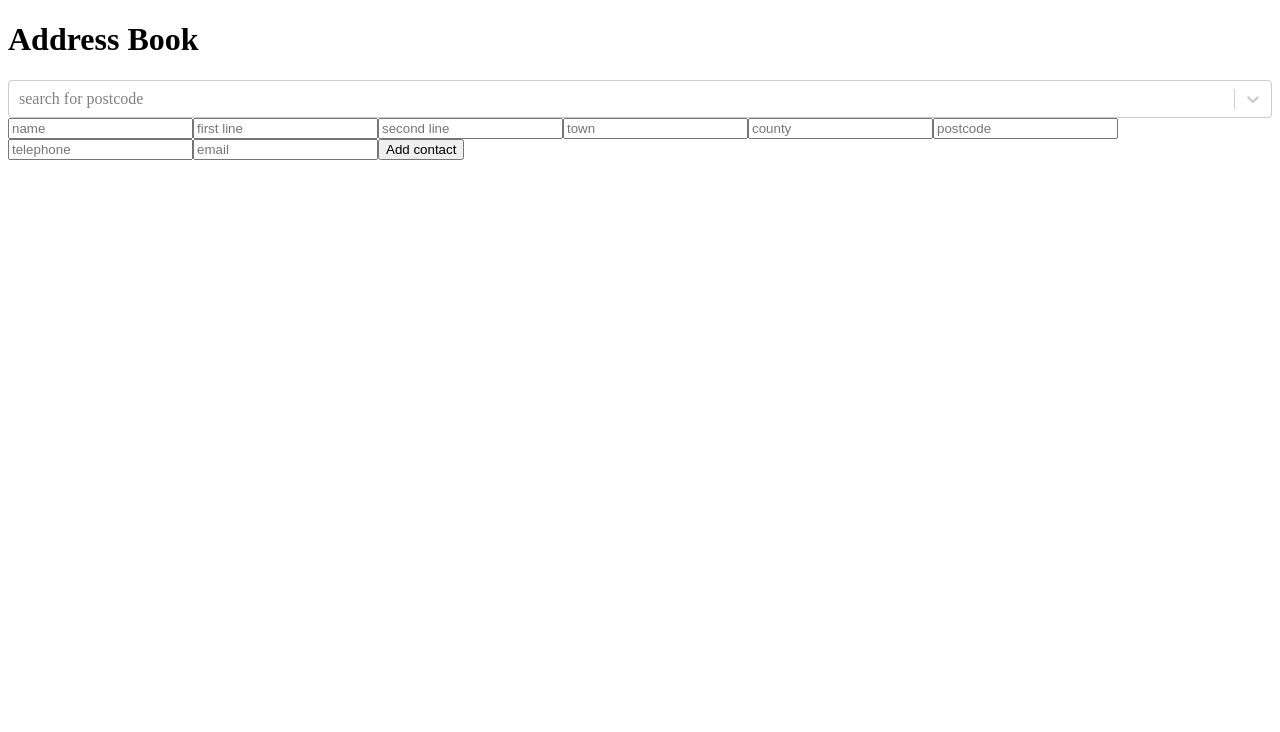
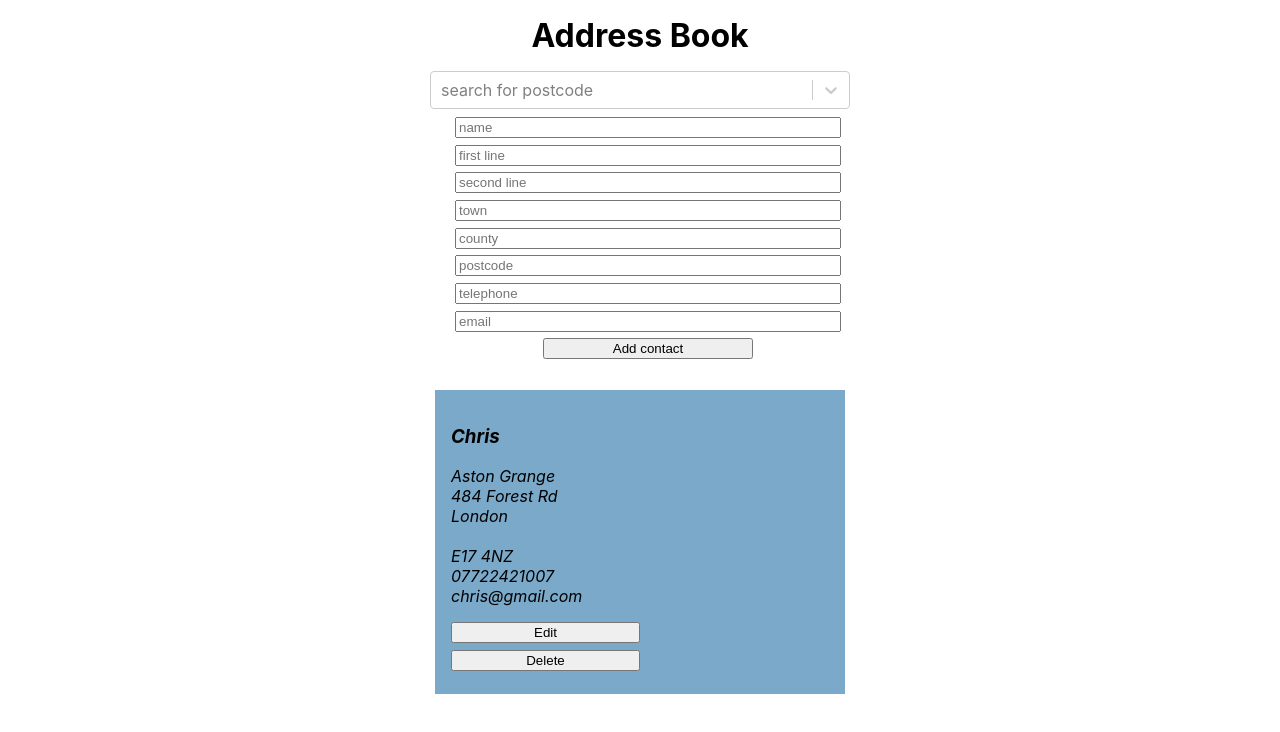
Before and after one commit to christocarr/react-address-book, a React (Create React App) app: page / in a window 1280 px wide. Shown: the top 732 px of the page. Built offline with nearby package versions, Linux system fonts and the light colour scheme.

Commit message:
Styles: add css module styling app wide

```diff
--- a/src/App.js
+++ b/src/App.js
@@ -1,6 +1,7 @@
 import React, { useState } from 'react';
 import ContactForm from './components/ContactForm'
 import ContactList from './components/ContactList';
+import '../src/index.css'
 
 function App() {
 
--- a/src/components/ContactCard.js
+++ b/src/components/ContactCard.js
@@ -1,12 +1,13 @@
 import React from 'react';
 import EditContact from './EditContact';
 import DeleteContact from './DeleteContact';
+import styles from './contactCard.module.css'
 
 //destructure props and render
 function ContactCard({ contact }) {
 	console.log(contact);
 	return (
-		<div>
+		<div className={styles.contact__card_container}>
 			<address>
 				<h3>{contact.name}</h3>
 				<p>
--- a/src/components/ContactForm.js
+++ b/src/components/ContactForm.js
@@ -1,7 +1,8 @@
 import React, { useState, useEffect } from 'react';
 import { connect } from 'react-redux';
 import { addContact } from '../actions';
-import PostcodeSearch from './PostcodeSearch';
+import PostcodeSearch from './PostCodeSearch';
+import styles from './contactForm.module.css';
 
 function ContactForm(props) {
   const [postcodeSearch, setPostcodeSearch] = useState('');
@@ -51,64 +52,66 @@ function ContactForm(props) {
   }
 
   return (
-		<div>
-			<PostcodeSearch setPostcodeSearch={setPostcodeSearch} />
-			<form onSubmit={handleFormSubmit}>
+    <div className={styles.form__container}>
+      <PostcodeSearch
+        setPostcodeSearch={setPostcodeSearch}
+      />
+      <form onSubmit={handleFormSubmit} className={styles.form}>
         <input
           value={contactName}
           onChange={(e) => setContactName(e.target.value)}
-					type="text"
-					name="name"
-					placeholder="name"
+          type='text'
+          name='name'
+          placeholder='name'
         />
         <input
           value={contactFirstLine}
           onChange={(e) => setContactFirstLine(e.target.value)}
-					type="text"
-					name="firstLine"
-					placeholder="first line"
+          type='text'
+          name='firstLine'
+          placeholder='first line'
         />
         <input
           value={contactSecondLine}
           onChange={(e) => setContactSecondLine(e.target.value)}
-					type="text"
-					name="secondLine"
-					placeholder="second line"
+          type='text'
+          name='secondLine'
+          placeholder='second line'
         />
         <input
           value={contactTown}
           onChange={(e) => setContactTown(e.target.value)}
-					type="text"
-					name="town"
-					placeholder="town"
+          type='text'
+          name='town'
+          placeholder='town'
         />
         <input
           value={contactCounty}
           onChange={(e) => setContactCounty(e.target.value)}
-					type="text"
-					name="county"
-					placeholder="county"
+          type='text'
+          name='county'
+          placeholder='county'
         />
         <input
           value={contactPostcode}
           onChange={(e) => setContactPostcode(e.target.value)}
-					type="text"
-					name="postcode"
-					placeholder="postcode"
+          type='text'
+          name='postcode'
+          placeholder='postcode'
         />
         <input
           value={contactTelephone}
           onChange={(e) => setContactTelephone(e.target.value)}
-					type="text"
-					name="telephone"
-					placeholder="telephone"
+          type='text'
+          name='telephone'
+          placeholder='telephone'
         />
         <input
           value={contactEmail}
           onChange={(e) => setContactEmail(e.target.value)}
-					type="text"
-					name="email"
-					placeholder="email"
+          type='text'
+          name='email'
+          placeholder='email'
         />
         <button>Add contact</button>
       </form>
--- a/src/components/ContactList.js
+++ b/src/components/ContactList.js
@@ -1,12 +1,13 @@
 import React from 'react';
 import { connect } from 'react-redux';
 import ContactCard from './ContactCard';
+import styles from '../components/contactList.module.css'
 
 //map over contacts passed from App and render each contact as component
 function ContactList({ contactList }) {
 	console.log(contactList);
 	return (
-		<div>
+		<div className={styles.contactlist__container}>
 			{contactList.map((contact, index) => (
 				<ContactCard key={index} contact={contact} />
 			))}
--- /dev/null
+++ b/src/components/contactCard.module.css
@@ -0,0 +1,7 @@
+.contact__card_container {
+  background: #7ba9c9;
+  padding: 1em;
+  display: flex;
+  flex-direction: column;
+  width: 90%;
+}
--- /dev/null
+++ b/src/components/contactForm.module.css
@@ -0,0 +1,17 @@
+.form__container {
+  max-width: 420px;
+  margin: auto;
+}
+
+.form {
+  display: flex;
+  flex-direction: column;
+  align-items: center;
+  width: 100%;
+  padding: 0.5em;
+}
+
+.form input {
+  margin-bottom: 0.5em;
+  width: 90%;
+}
--- /dev/null
+++ b/src/components/contactList.module.css
@@ -0,0 +1,9 @@
+.contactlist__container {
+  display: flex;
+  flex-direction: column;
+  align-items: center;
+  align-content: center;
+  max-width: 420px;
+  margin: auto;
+  padding: 1em;
+}
--- a/src/index.css
+++ b/src/index.css
@@ -1,3 +1,7 @@
+html {
+  width: 100vw;
+}
+
 body {
   margin: 0;
   padding: 0;
@@ -7,3 +11,23 @@ body {
   -webkit-font-smoothing: antialiased;
   -moz-osx-font-smoothing: grayscale;
 }
+
+.App {
+
+}
+
+header {
+  display: flex;
+  justify-content: center;
+  align-items: center;
+  padding: 1em;
+}
+
+header h1 {
+  margin: 0;
+}
+
+button {
+  margin-bottom: 0.5em;
+  width: 50%;
+}
--- a/src/reducers/index.js
+++ b/src/reducers/index.js
@@ -8,15 +8,28 @@ const selectedAddressReducer = (selectedAddress = null, action) => {
   return selectedAddress;
 };
 
-const addContactReducer = (contactsList = [], action) => {
+const ContactReducer = (contactsList = [], action) => {
   if (action.type === 'NEW_CONTACT') {
     return [...contactsList, action.payload];
   }
 
-	return contactsList;
+  return [
+    {
+      name: 'Chris',
+      address: {
+        firstLine: 'Aston Grange',
+        secondLine: '484 Forest Rd',
+        town: 'London',
+        county: '',
+        postcode: 'E17 4NZ',
+      },
+      telephone: '07722421007',
+      email: 'chris@gmail.com',
+    },
+  ];
 };
 
 export default combineReducers({
   selectedAddress: selectedAddressReducer,
-	addContact: addContactReducer,
+  addContact: ContactReducer,
 });
```
Also changed, not shown: 1 other file (tests, documents, lock files or other folders). Lines whose indentation alone changed are shown as unchanged.
